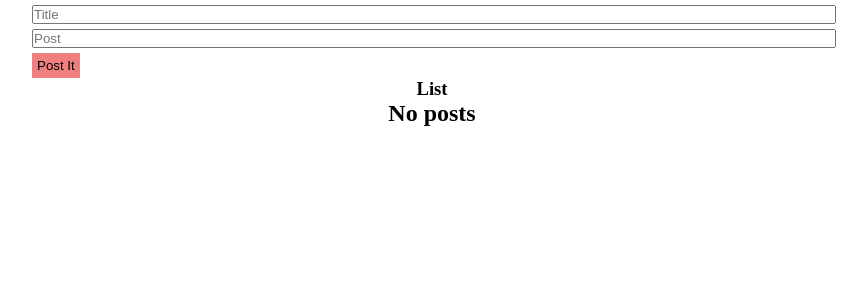
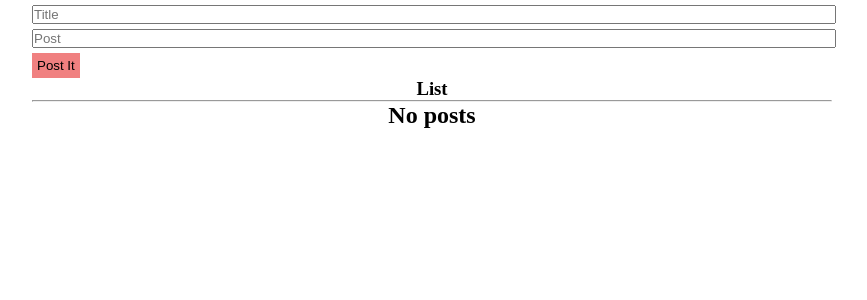
Before and after one commit to denysMoon/to-do-react-2, a React (Create React App) app: page / in a window 1280 px wide. Shown: the top 300 px of the page, without its empty margins (208-1075 px from the left). Built offline with nearby package versions, Linux system fonts and the light colour scheme.

Commit message:
add <hr>

```diff
--- a/src/App.js
+++ b/src/App.js
@@ -12,6 +12,7 @@ function App() {
     <div className="App">
       <Form setPost={setPost} posts={posts} />
       <h3 style={{textAlign: "center"}}>List</h3>
+      <hr style={{background: "black"}}></hr>
       <PostList posts={posts} setPost={setPost} />
     </div>
   );
```
